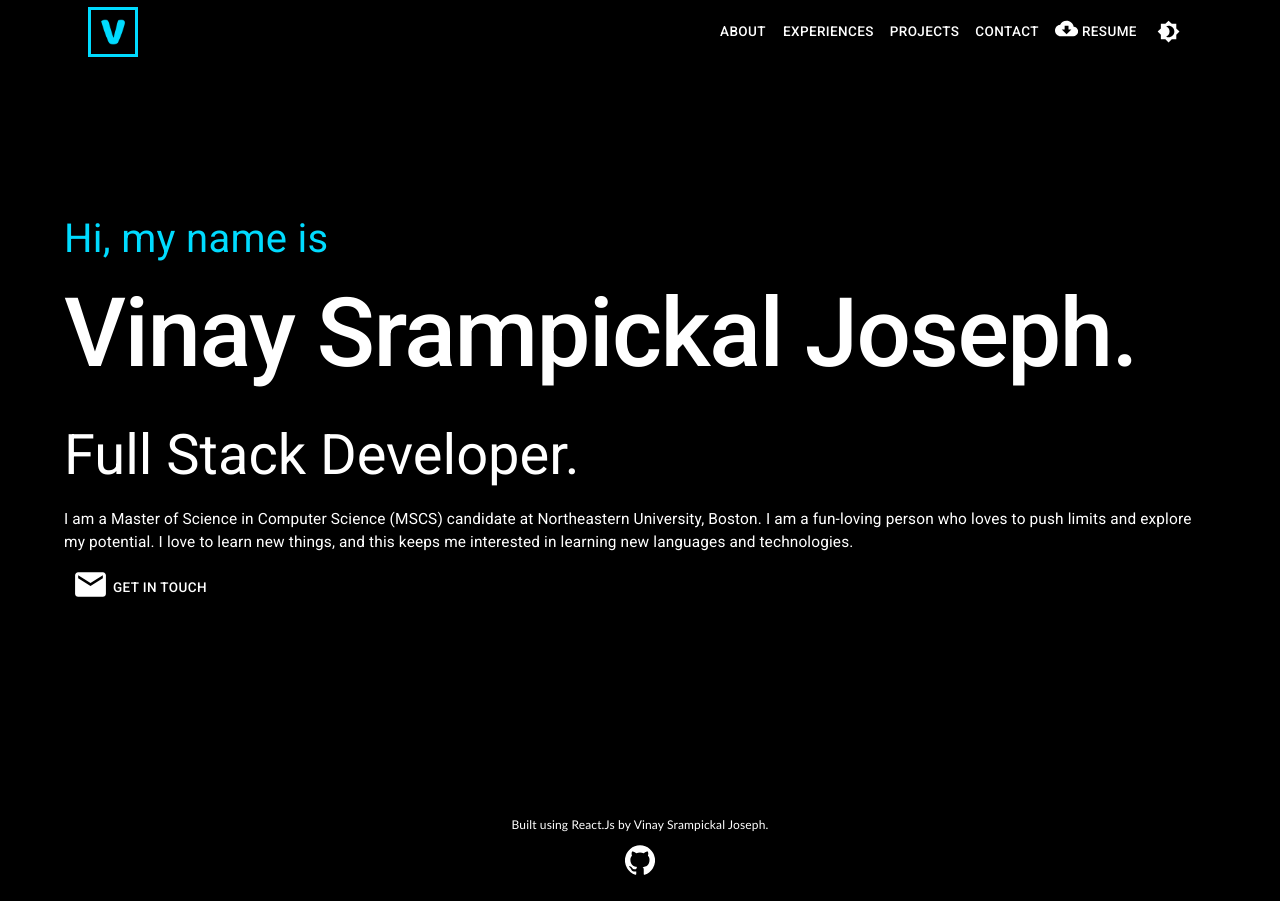
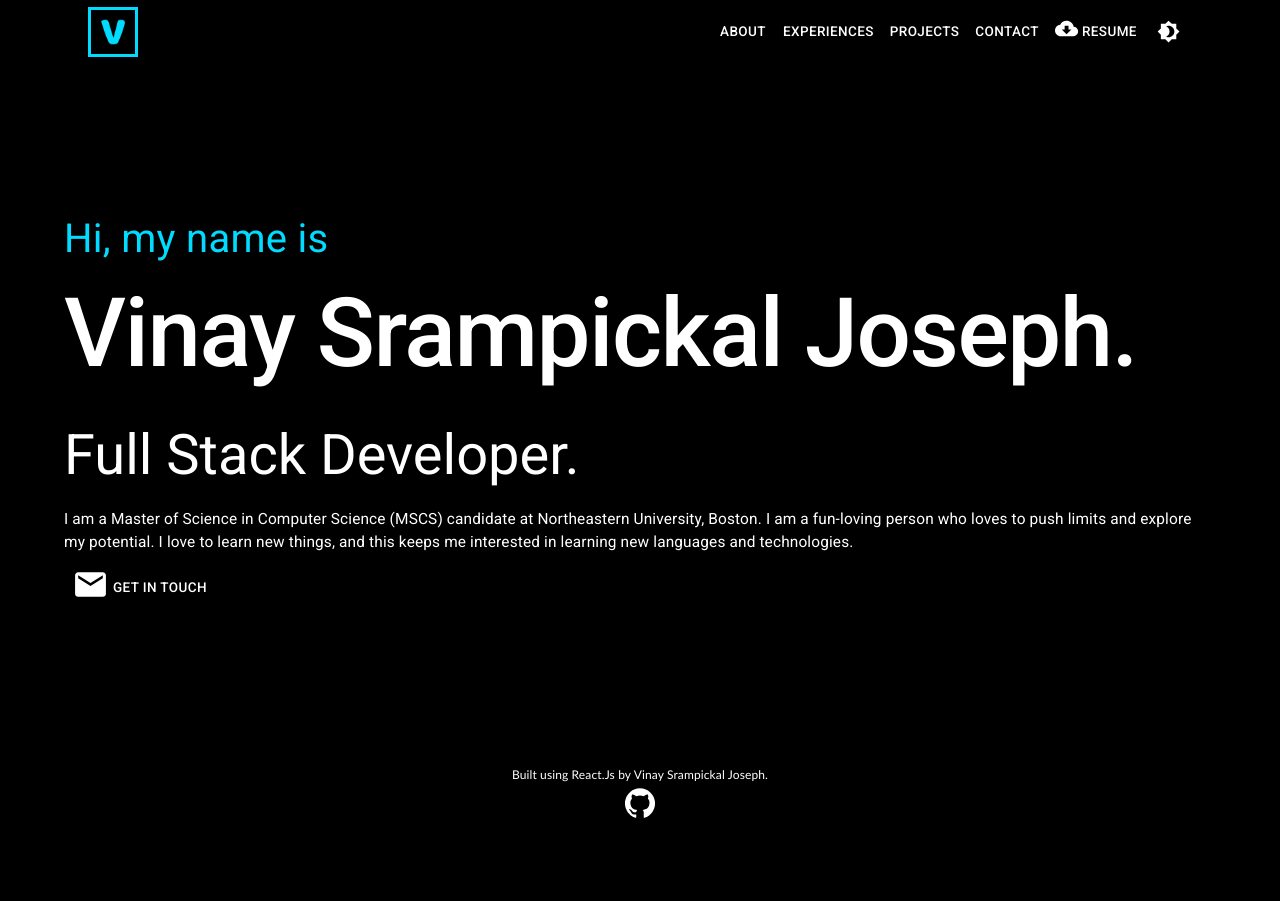
Before and after one commit to vinay-sj/Portfolio, a React (Create React App) app: page / in a window 1280 px wide. After the commit the page ends 843 px from the top, so only its background shows below. Built offline with nearby package versions, Linux system fonts and the light colour scheme.

Commit message:
formatted footer

```diff
--- a/src/Components/Footer.js
+++ b/src/Components/Footer.js
@@ -1,21 +1,44 @@
 import React from "react";
 import "./../css/Footer.css";
 import GitHubIcon from '@material-ui/icons/GitHub';
+import {makeStyles} from "@material-ui/core/styles";
+import Typography from "@material-ui/core/Typography";
 
-export default class Footer extends React.Component {
-    render() {
-        return (
-            <div className="footer-spacing foot">
-                <p className="footer">Built using React.Js by Vinay Srampickal Joseph.</p>
+const useStyles = makeStyles((theme) => ({
+    footer: {
+        "font-size": "12px",
+        "font-family": "Calibri",
+    },
+    sectionSpace: {...theme.sectionSpace, "padding-bottom": "20px"},
+    iconColor: {
+        color: theme.palette.iconColor.main,
+        '&:hover': {
+            color: theme.palette.secondary.main,
+        },
+        '&:focus': {
+            outline: "none"
+        },
+    },
+    alignCenter: theme.alignment.center,
+}));
+
+export default function Footer() {
+    const classes = useStyles();
+    return (
+        <div className={classes.sectionSpace}>
+            <div className={classes.alignCenter}>
+                <Typography variant="body2" gutterBottom className={classes.footer}>
+                    Built using React.Js by Vinay Srampickal Joseph.
+                </Typography>
                 <a
-                    className="github"
+                    className={classes.iconColor}
                     href="https://github.com/vinay-sj/Portfolio"
                     target="_blank"
                     rel="noopener noreferrer"
                 >
-                    <GitHubIcon style={{"fontSize": "30px"}} className='mr-2'/>
+                    <GitHubIcon style={{"fontSize": "30px"}}/>
                 </a>
             </div>
-        );
-    }
+        </div>
+    );
 }
--- a/src/Components/Home.js
+++ b/src/Components/Home.js
@@ -1,5 +1,4 @@
 import React from 'react';
-// import './../css/Home.css'
 import Message from "./Message";
 import Typography from '@material-ui/core/Typography';
 import {makeStyles} from '@material-ui/core/styles';
--- a/src/css/Footer.css
+++ b/src/css/Footer.css
@@ -1,8 +1,6 @@
 .footer{
-    /*color: #8892B0;*/
     font-size: 12px;
     font-family: Calibri;
-    /*color: #4b4c4d;*/
 }
 .github {
     color: white;
@@ -17,7 +15,7 @@
     text-align: center;
 }
 
-.footer-spacing{
-    margin-top: 200px;
-    padding-bottom: 20px;
-}
+/*.footer-spacing{*/
+/*    margin-top: 200px;*/
+/*    padding-bottom: 20px;*/
+/*}*/
--- a/src/css/Theme.js
+++ b/src/css/Theme.js
@@ -13,6 +13,10 @@ const appTheme = (lightMode) => {
                 lg: 992,
                 xl: 1200,
             },
+        },alignment:{
+            center:{
+    "text-align": "center"
+            }
         },
         sectionSpace: {
             marginTop: "150px"
@@ -35,7 +39,7 @@ const appTheme = (lightMode) => {
                     fontSize: "7rem",
                 }
             },
-            h2:{
+            h2: {
                 [breakpoints.up("xs")]: {
                     fontSize: "2rem",
                 }, [breakpoints.up("sm")]: {
@@ -50,7 +54,7 @@ const appTheme = (lightMode) => {
                     fontSize: "5rem",
                 }
             },
-            h3:{
+            h3: {
                 [breakpoints.up("xs")]: {
                     fontSize: "1.5rem",
                 }, [breakpoints.up("sm")]: {
@@ -65,7 +69,7 @@ const appTheme = (lightMode) => {
                     fontSize: "4.5rem",
                 }
             },
-            h4:{
+            h4: {
                 [breakpoints.up("xs")]: {
                     fontSize: "1.3rem",
                 }, [breakpoints.up("sm")]: {
@@ -94,6 +98,9 @@ const appTheme = (lightMode) => {
                 secondary: {
                     main: 'rgb(0,219,255)',
                 },
+                iconColor: {
+                    main: "#000"
+                },
                 background: {
                     default: "#f8f8ff",
                     paper: "#f8f8ff"
@@ -114,6 +121,9 @@ const appTheme = (lightMode) => {
                 secondary: {
                     main: 'rgb(0,219,255)',
                 },
+                iconColor: {
+                    main: "#fff"
+                },
                 background: {
                     default: "#000",
                     paper: "#000"
@@ -121,7 +131,7 @@ const appTheme = (lightMode) => {
                 action: {
                     hover: 'rgb(0,219,255)'
                 },
-            },
+            }
         })
     }
 }
```
Also changed, not shown: src/css/Home.css (deleted, +0 -72 lines).
